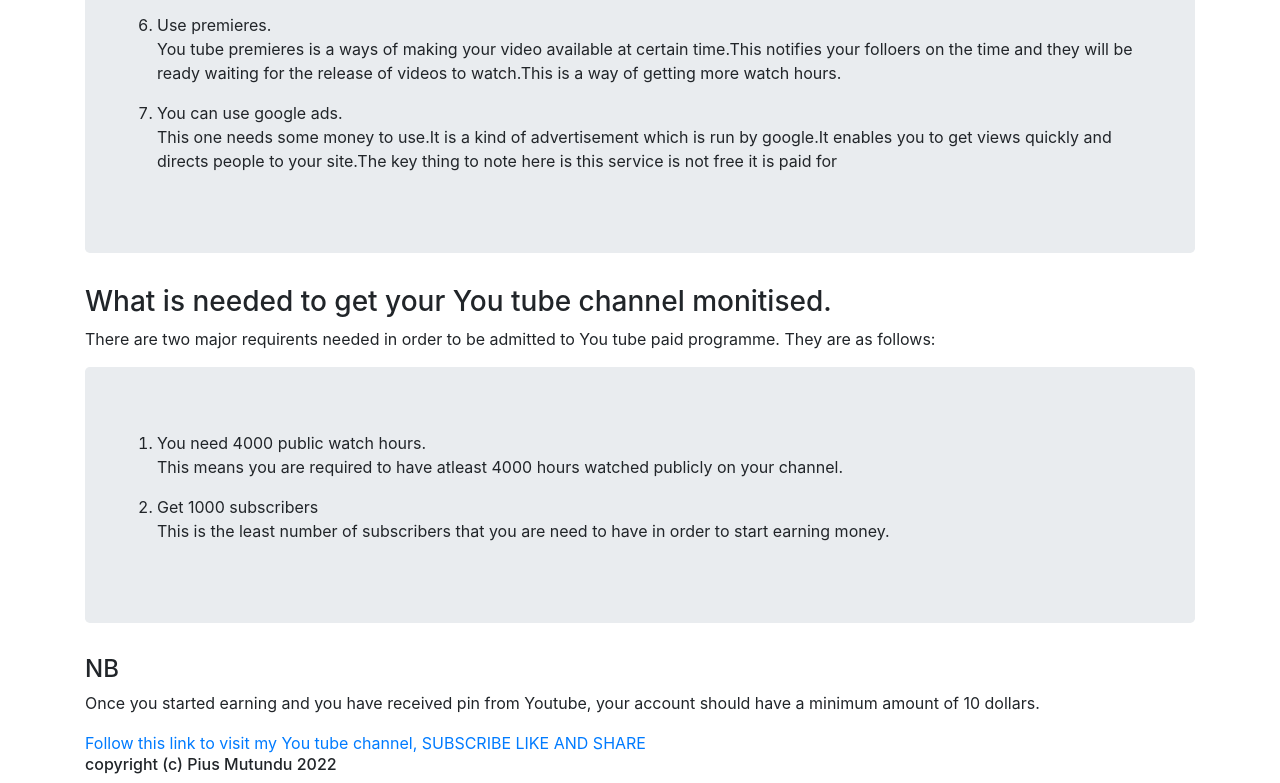
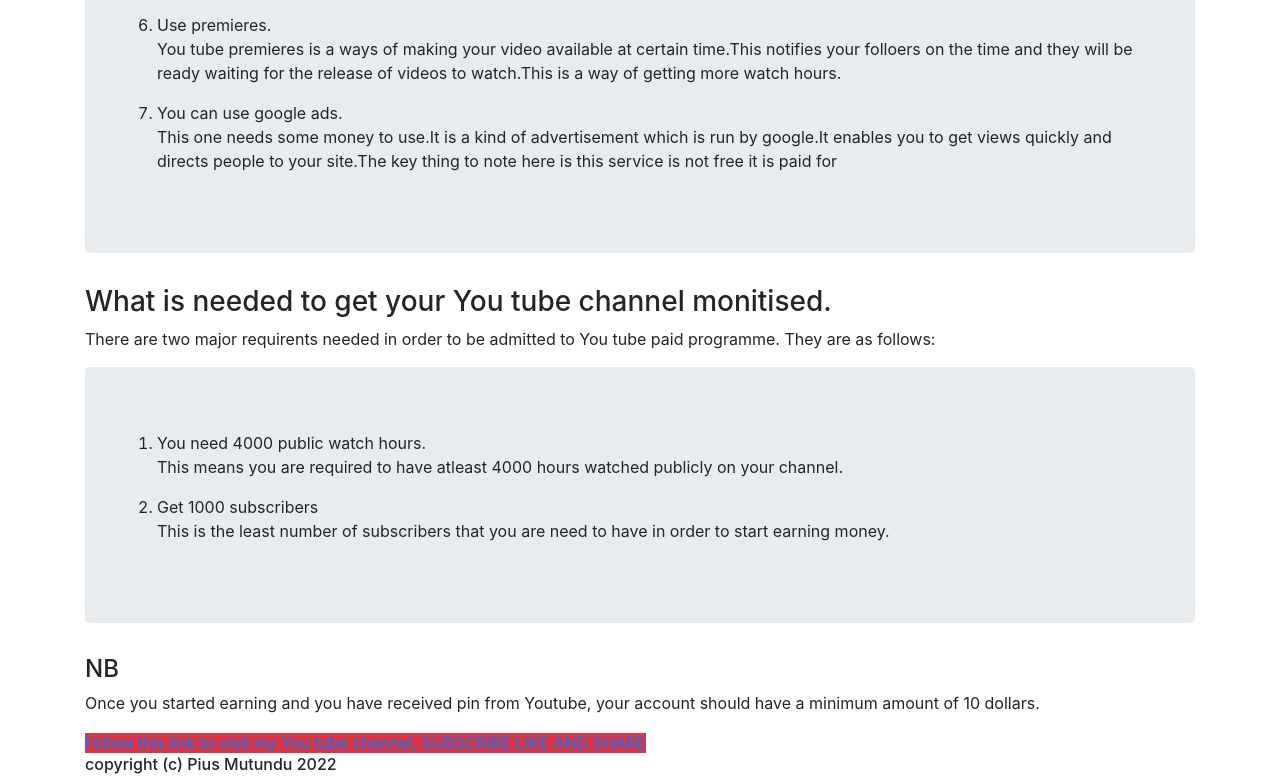
Before and after one commit to ngumamutundu/FirstBootstarpwebpage, a plain HTML site: page index.html in a window 1280 px wide. Shown: the part 587-1370 px from the top of the page. Drawn offline with nearby package versions, Linux system fonts and the light colour scheme.

Commit message:
add more styling

```diff
--- a/index.html
+++ b/index.html
@@ -108,7 +108,7 @@
 
       <a
         href="https://youtube.com/channel/UCn7tMZEY2LrqMLey08oqSug"
-        target="blank"
+        target="blank" class="bg-danger"
         >Follow this link to visit my You tube channel, SUBSCRIBE LIKE AND
         SHARE</a
       >
```
